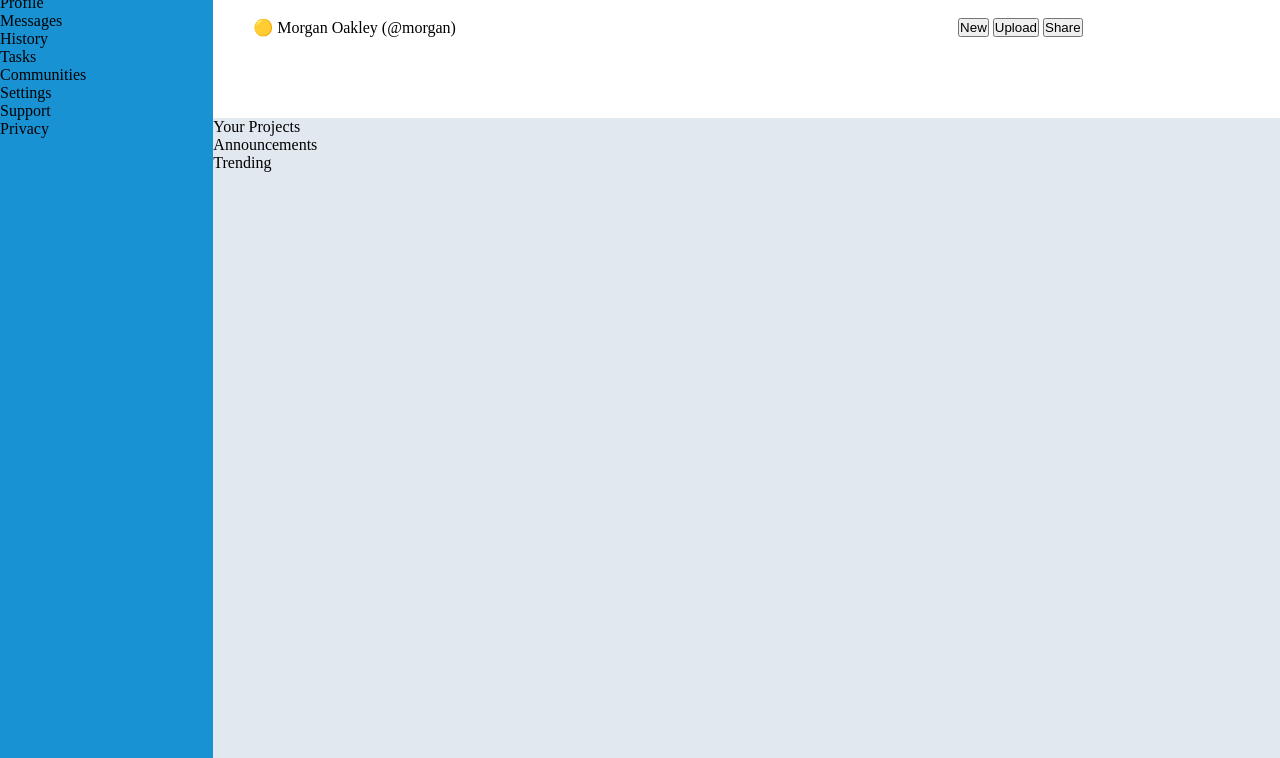
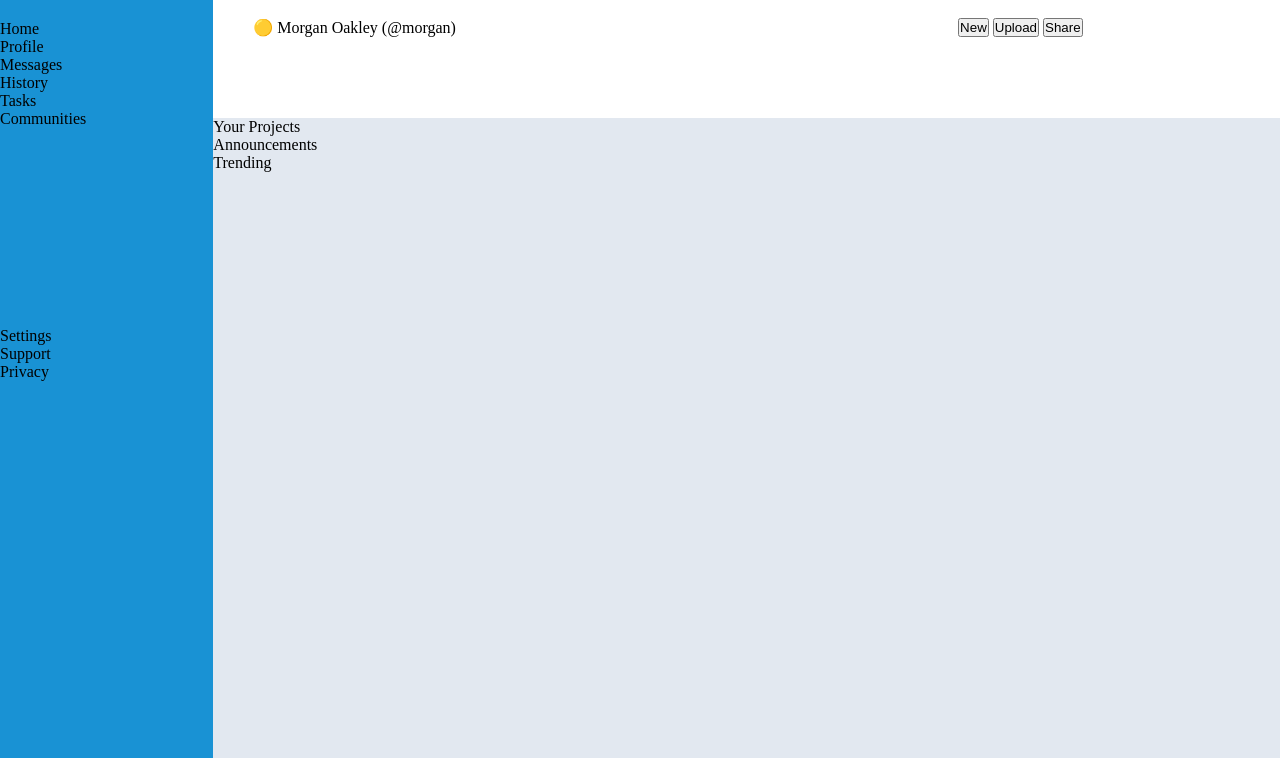
Before and after one commit to axelklaudedelgado/admin-dashboard, a plain HTML site: page index.html in a window 1280 px wide. Shown: the part 42-800 px from the top of the page. Drawn offline with Linux system fonts and the light colour scheme.

Commit message:
Create sidebar basic layout

```diff
--- a/style.css
+++ b/style.css
@@ -27,6 +27,8 @@ html {
 .sidebar {
     background-color: #1992d4;
     grid-row: 1 / 3;
+    display: grid;
+    grid-template-rows: 1fr 5fr 7fr;
 }
 
 .mainContent {
```
